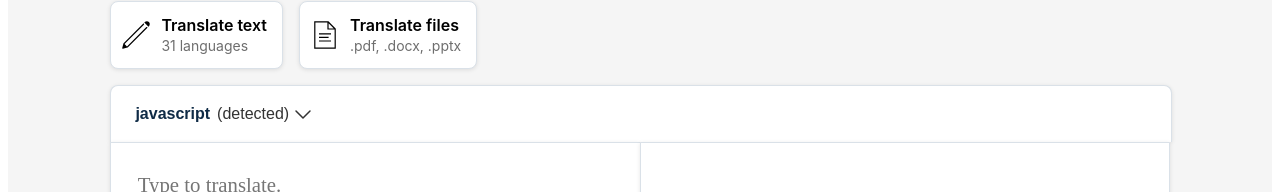
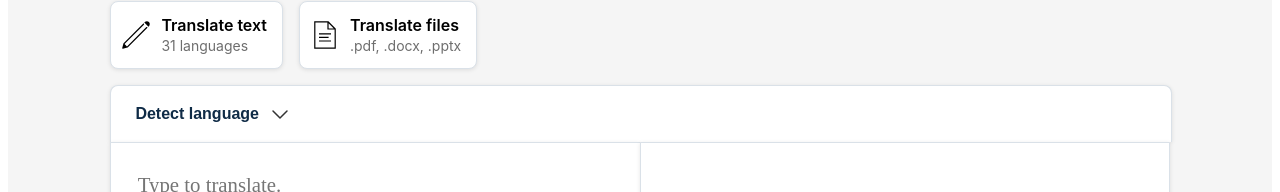
Before and after one commit to okayama-daiki/CodeL, a React (Create React App) app: page / in a window 1280 px wide. Shown: the part 99-291 px from the top of the page. Built offline with nearby package versions, Linux system fonts and the light colour scheme; a web font is replaced by a local one.

Commit message:
Minor bug fixes

```diff
--- a/src/App.tsx
+++ b/src/App.tsx
@@ -1,15 +1,13 @@
 import Header from "./components/Header";
 import Main from "./components/Main";
 import Footer from "./components/Footer";
-import style from "./App.module.css";
+// import style from "./App.module.css";
 
 function App() {
   return (
     <>
       <Header />
-      <main className={style.mainWrapper}>
-        <Main />
-      </main>
+      <Main />
       <Footer />
     </>
   );
--- a/src/components/Main.tsx
+++ b/src/components/Main.tsx
@@ -2,7 +2,7 @@ import CardContainer from "./Card/CardContainer";
 import TextRemover from "./TextRemover/TextRemover";
 import style from "./Main.module.css";
 
-export default function Body() {
+export default function Main() {
   return (
     <main className={style.main}>
       <CardContainer />
--- a/src/components/TextRemover/InputField.tsx
+++ b/src/components/TextRemover/InputField.tsx
@@ -1,9 +1,4 @@
 import Editor from "react-simple-code-editor";
-// import { highlight, languages } from "prismjs";
-// import "prismjs/components/prism-clike";
-// import "prismjs/components/prism-javascript";
-// import "prismjs/components/prism-python";
-// import "prismjs/themes/prism.css"; //Example style, you can use another
 import hljs from "highlight.js";
 import "highlight.js/styles/xcode.css";
 import style from "./InputField.module.css";
@@ -47,7 +42,7 @@ function InputField({
         value={inputText}
         onValueChange={(text) => {
           const highlightedCode = hljs.highlightAuto(text, languageCandidates);
-          handleSelectedLanguageChange(highlightedCode.language as string);
+          handleSelectedLanguageChange(highlightedCode.language || "");
           handleInputTextChange(text);
         }}
         highlight={(code) =>
--- a/src/components/TextRemover/LanguageContainer.tsx
+++ b/src/components/TextRemover/LanguageContainer.tsx
@@ -31,16 +31,15 @@ export default function LanguageContainer({
   userChosen,
   handleSelectedLanguageChange,
 }: LanguageContainerProps) {
+  console.log(language);
   return (
     <div className={style.languageContainer}>
       <button className={style.button}>
         <label htmlFor="language-select">
           <span className={style.language}>
-            <strong>
-              {language !== undefined ? language : "Detect language"}
-            </strong>
+            <strong>{language !== "" ? language : "Detect language"}</strong>
             <span className={style.detected}>
-              {language === undefined || userChosen ? "" : "(detected)"}
+              {language === "" || userChosen ? "" : "(detected)"}
             </span>
           </span>
         </label>
--- a/src/components/TextRemover/TextRemover.tsx
+++ b/src/components/TextRemover/TextRemover.tsx
@@ -7,7 +7,7 @@ import style from "./TextRemover.module.css";
 function TextRemover() {
   const [inputText, setInputText] = useState("");
   const [outputText, setOutputText] = useState("");
-  const [language, setLanguage] = useState("javascript");
+  const [language, setLanguage] = useState("");
   const [userChosen, setUserChosen] = useState(false);
 
   const handleInputTextChange = async (inputText: string) => {
```
Also changed, not shown: src/components/TextRemover/prism.css (deleted, +0 -3 lines).
